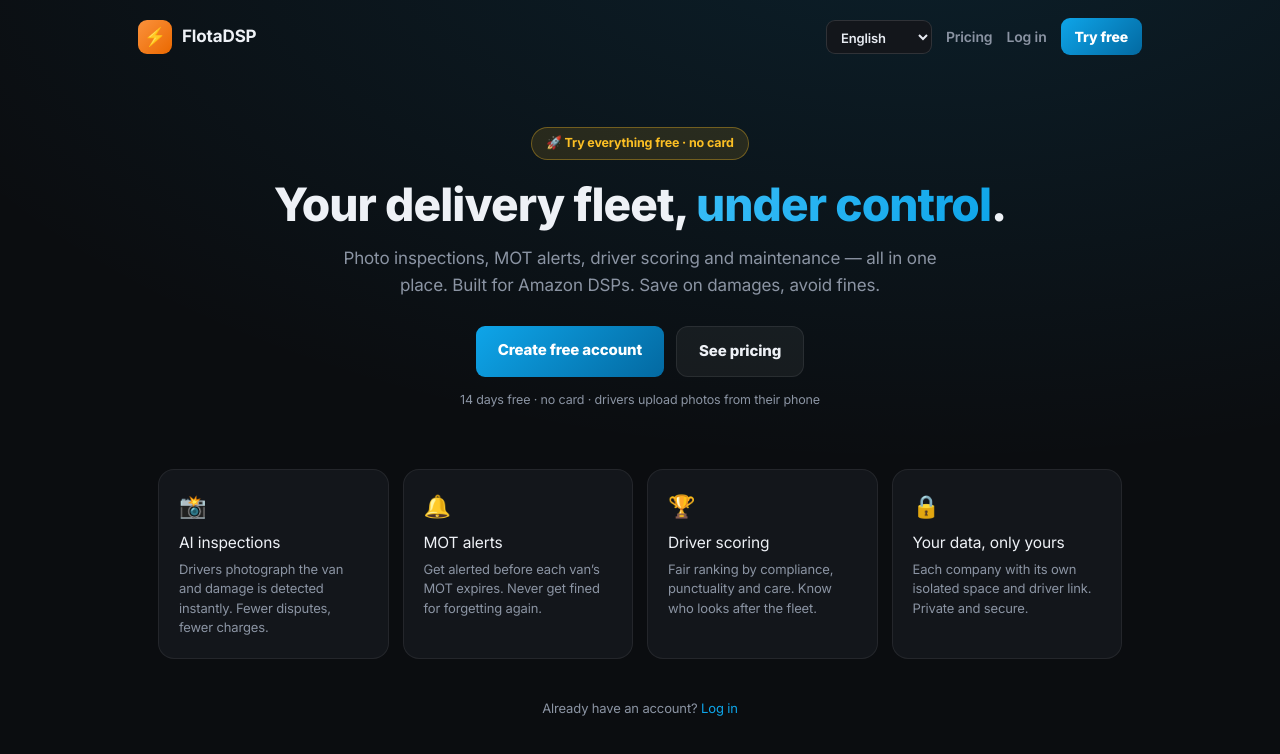
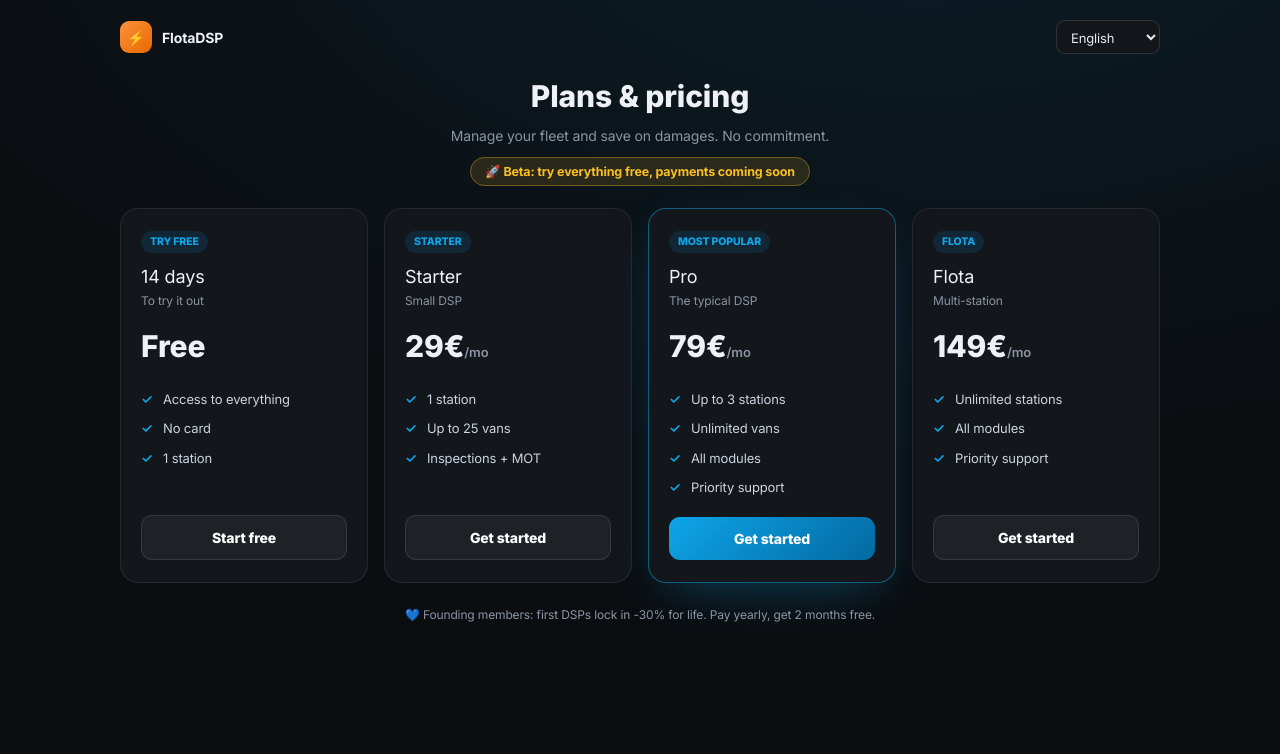
Before and after one commit to oga5furgonetas/flotadsp-backend, a React (Vite) app in the folder frontend-v2/: page /planes in a window 1280 px wide. Shown: the top 754 px of the page. Built offline with nearby package versions, Linux system fonts and the light colour scheme.

Commit message:
App v2: pagina de Planes multidioma (Prueba/Starter/Pro/Flota, socios fundadores, beta). Rutas completas: landing, login, registro, planes, dashboard, conductor. Deploy staging

```diff
--- a/frontend-v2/src/i18n.jsx
+++ b/frontend-v2/src/i18n.jsx
@@ -60,6 +60,31 @@
   'dash.copied':   { es: '¡Copiado!', en: 'Copied!', fr: 'Copié !', de: 'Kopiert!', it: 'Copiato!', pt: 'Copiado!' },
   'dash.recent':   { es: 'Últimas inspecciones', en: 'Recent inspections', fr: 'Inspections récentes', de: 'Letzte Inspektionen', it: 'Ispezioni recenti', pt: 'Inspeções recentes' },
   'dash.empty':    { es: 'Aún no hay datos. Sube tu primera furgoneta o pide a un conductor que suba fotos.', en: 'No data yet. Add your first van or have a driver upload photos.', fr: 'Pas encore de données. Ajoutez votre première camionnette ou demandez à un chauffeur d’envoyer des photos.', de: 'Noch keine Daten. Füge deinen ersten Transporter hinzu oder lass einen Fahrer Fotos hochladen.', it: 'Ancora nessun dato. Aggiungi il primo furgone o fai caricare foto a un autista.', pt: 'Ainda sem dados. Adiciona a tua primeira carrinha ou pede a um motorista para enviar fotos.' },
+
+  'pl.title':   { es: 'Planes y precios', en: 'Plans & pricing', fr: 'Forfaits et tarifs', de: 'Pläne & Preise', it: 'Piani e prezzi', pt: 'Planos e preços' },
+  'pl.sub':     { es: 'Gestiona tu flota y ahorra en daños. Sin permanencia.', en: 'Manage your fleet and save on damages. No commitment.', fr: 'Gérez votre flotte et économisez sur les dommages. Sans engagement.', de: 'Verwalte deine Flotte und spare bei Schäden. Ohne Bindung.', it: 'Gestisci la flotta e risparmia sui danni. Senza vincoli.', pt: 'Gere a tua frota e poupa em danos. Sem fidelização.' },
+  'pl.beta':    { es: 'Beta: prueba todo gratis, los pagos abren pronto', en: 'Beta: try everything free, payments coming soon', fr: 'Bêta : tout gratuit, paiements bientôt', de: 'Beta: alles gratis, Zahlungen bald', it: 'Beta: tutto gratis, pagamenti in arrivo', pt: 'Beta: tudo grátis, pagamentos em breve' },
+  'pl.mo':      { es: '/mes', en: '/mo', fr: '/mois', de: '/Mon.', it: '/mese', pt: '/mês' },
+  'pl.free':    { es: 'Gratis', en: 'Free', fr: 'Gratuit', de: 'Gratis', it: 'Gratis', pt: 'Grátis' },
+  'pl.days':    { es: '14 días', en: '14 days', fr: '14 jours', de: '14 Tage', it: '14 giorni', pt: '14 dias' },
+  'pl.start':   { es: 'Empezar gratis', en: 'Start free', fr: 'Commencer', de: 'Kostenlos starten', it: 'Inizia gratis', pt: 'Começar grátis' },
+  'pl.choose':  { es: 'Empezar', en: 'Get started', fr: 'Choisir', de: 'Loslegen', it: 'Inizia', pt: 'Começar' },
+  'pl.popular': { es: 'Más popular', en: 'Most popular', fr: 'Le plus choisi', de: 'Am beliebtesten', it: 'Più scelto', pt: 'Mais popular' },
+  'pl.who.trial': { es: 'Para probarlo', en: 'To try it out', fr: 'Pour essayer', de: 'Zum Ausprobieren', it: 'Per provare', pt: 'Para experimentar' },
+  'pl.who.s':   { es: 'DSP pequeño', en: 'Small DSP', fr: 'Petit DSP', de: 'Kleiner DSP', it: 'Piccolo DSP', pt: 'DSP pequeno' },
+  'pl.who.p':   { es: 'El DSP típico', en: 'The typical DSP', fr: 'Le DSP type', de: 'Der typische DSP', it: 'Il DSP tipico', pt: 'O DSP típico' },
+  'pl.who.f':   { es: 'Multi-estación', en: 'Multi-station', fr: 'Multi-stations', de: 'Multi-Station', it: 'Multi-stazione', pt: 'Multi-estação' },
+  'pl.feat.all':   { es: 'Acceso a todo', en: 'Access to everything', fr: 'Accès à tout', de: 'Zugang zu allem', it: 'Accesso a tutto', pt: 'Acesso a tudo' },
+  'pl.feat.nocard':{ es: 'Sin tarjeta', en: 'No card', fr: 'Sans carte', de: 'Ohne Karte', it: 'Senza carta', pt: 'Sem cartão' },
+  'pl.feat.1c':    { es: '1 centro', en: '1 station', fr: '1 dépôt', de: '1 Station', it: '1 sede', pt: '1 centro' },
+  'pl.feat.25':    { es: 'Hasta 25 furgonetas', en: 'Up to 25 vans', fr: "Jusqu'à 25 camionnettes", de: 'Bis zu 25 Transporter', it: 'Fino a 25 furgoni', pt: 'Até 25 carrinhas' },
+  'pl.feat.insp':  { es: 'Inspecciones + ITV', en: 'Inspections + MOT', fr: 'Inspections + contrôle technique', de: 'Inspektionen + TÜV', it: 'Ispezioni + revisione', pt: 'Inspeções + inspeção' },
+  'pl.feat.3c':    { es: 'Hasta 3 centros', en: 'Up to 3 stations', fr: "Jusqu'à 3 dépôts", de: 'Bis zu 3 Stationen', it: 'Fino a 3 sedi', pt: 'Até 3 centros' },
+  'pl.feat.unl':   { es: 'Furgonetas ilimitadas', en: 'Unlimited vans', fr: 'Camionnettes illimitées', de: 'Unbegrenzte Transporter', it: 'Furgoni illimitati', pt: 'Carrinhas ilimitadas' },
+  'pl.feat.allm':  { es: 'Todos los módulos', en: 'All modules', fr: 'Tous les modules', de: 'Alle Module', it: 'Tutti i moduli', pt: 'Todos os módulos' },
+  'pl.feat.prio':  { es: 'Soporte prioritario', en: 'Priority support', fr: 'Support prioritaire', de: 'Priorisierter Support', it: 'Supporto prioritario', pt: 'Suporte prioritário' },
+  'pl.feat.unlc':  { es: 'Centros ilimitados', en: 'Unlimited stations', fr: 'Dépôts illimités', de: 'Unbegrenzte Stationen', it: 'Sedi illimitate', pt: 'Centros ilimitados' },
+  'pl.note':    { es: 'Socios fundadores: los primeros DSP fijan -30% de por vida. Paga anual y llévate 2 meses gratis.', en: 'Founding members: first DSPs lock in -30% for life. Pay yearly, get 2 months free.', fr: 'Membres fondateurs : les premiers DSP bénéficient de -30 % à vie. Paiement annuel = 2 mois offerts.', de: 'Gründungsmitglieder: erste DSPs erhalten -30% auf Lebenszeit. Jährlich zahlen = 2 Monate gratis.', it: 'Soci fondatori: i primi DSP bloccano -30% a vita. Paghi annuale = 2 mesi gratis.', pt: 'Sócios fundadores: os primeiros DSPs fixam -30% para sempre. Paga anual e leva 2 meses grátis.' },
 }
 
 const LangCtx = createContext({ lang: 'es', setLang: () => {}, t: (k) => k })
--- a/frontend-v2/src/main.jsx
+++ b/frontend-v2/src/main.jsx
@@ -7,6 +7,7 @@
 import Landing from './pages/Landing'
 import Login from './pages/Login'
 import Registro from './pages/Registro'
+import Planes from './pages/Planes'
 import Dashboard from './pages/Dashboard'
 import DriverPortal from './pages/driver/DriverPortal'
 
@@ -21,6 +22,7 @@
             <Route path="/" element={<Landing />} />
             <Route path="/login" element={<Login />} />
             <Route path="/registro" element={<Registro />} />
+            <Route path="/planes" element={<Planes />} />
             <Route path="/app" element={<Dashboard />} />
             <Route path="/conductor" element={<DriverPortal />} />
             <Route path="/conductor/:slug" element={<DriverPortal />} />
--- /dev/null
+++ b/frontend-v2/src/pages/Planes.jsx
@@ -0,0 +1,53 @@
+import { useT, LANGS } from '../i18n'
+
+export default function Planes() {
+  const { t, lang, setLang } = useT()
+  const plans = [
+    { tag: t('nav.try'), name: t('pl.days'), who: t('pl.who.trial'), price: t('pl.free'), per: '', cta: t('pl.start'), href: '/registro', pop: false,
+      feats: ['pl.feat.all', 'pl.feat.nocard', 'pl.feat.1c'] },
+    { tag: 'Starter', name: 'Starter', who: t('pl.who.s'), price: '29€', per: t('pl.mo'), cta: t('pl.choose'), href: '/registro', pop: false,
+      feats: ['pl.feat.1c', 'pl.feat.25', 'pl.feat.insp'] },
+    { tag: 'Pro ⭐', name: 'Pro', who: t('pl.who.p'), price: '79€', per: t('pl.mo'), cta: t('pl.choose'), href: '/registro', pop: true,
+      feats: ['pl.feat.3c', 'pl.feat.unl', 'pl.feat.allm', 'pl.feat.prio'] },
+    { tag: 'Flota', name: 'Flota', who: t('pl.who.f'), price: '149€', per: t('pl.mo'), cta: t('pl.choose'), href: '/registro', pop: false,
+      feats: ['pl.feat.unlc', 'pl.feat.allm', 'pl.feat.prio'] },
+  ]
+  return (
+    <div style={{ minHeight: '100vh', background: 'radial-gradient(1100px 560px at 72% -12%,rgba(14,165,233,.10),transparent),#0b0d10', color: '#eef1f6', fontFamily: 'Inter,system-ui,sans-serif', padding: '20px 16px 60px' }}>
+      <div style={{ maxWidth: 1040, margin: '0 auto' }}>
+        <nav style={{ display: 'flex', alignItems: 'center', justifyContent: 'space-between', marginBottom: 10 }}>
+          <a href="/" style={{ display: 'flex', alignItems: 'center', gap: 10, textDecoration: 'none', color: '#eef1f6' }}>
+            <div style={{ width: 32, height: 32, borderRadius: 9, background: 'linear-gradient(135deg,#fb923c,#ea6800)', display: 'flex', alignItems: 'center', justifyContent: 'center' }}>⚡</div>
+            <b>FlotaDSP</b>
+          </a>
+          <select value={lang} onChange={(e) => setLang(e.target.value)} style={{ background: '#13161b', color: '#e7ebf2', border: '1px solid rgba(255,255,255,.12)', borderRadius: 9, padding: '7px 10px', fontSize: 13 }}>
+            {Object.entries(LANGS).map(([k, v]) => <option key={k} value={k}>{v}</option>)}
+          </select>
+        </nav>
+
+        <h1 style={{ textAlign: 'center', fontSize: 30, margin: '20px 0 6px', fontWeight: 850 }}>{t('pl.title')}</h1>
+        <p style={{ textAlign: 'center', color: '#8b94a3', margin: '0 0 8px' }}>{t('pl.sub')}</p>
+        <div style={{ textAlign: 'center', margin: '14px 0 26px' }}>
+          <span style={{ background: 'rgba(251,191,36,.12)', border: '1px solid rgba(251,191,36,.35)', color: '#fbbf24', padding: '6px 14px', borderRadius: 99, fontSize: 12.5, fontWeight: 700 }}>🚀 {t('pl.beta')}</span>
+        </div>
+
+        <div style={{ display: 'grid', gridTemplateColumns: 'repeat(auto-fit,minmax(220px,1fr))', gap: 16, alignItems: 'stretch' }}>
+          {plans.map((p, i) => (
+            <div key={i} style={{ background: '#13161b', border: p.pop ? '1px solid rgba(14,165,233,.5)' : '1px solid rgba(255,255,255,.08)', borderRadius: 18, padding: '22px 20px', display: 'flex', flexDirection: 'column', boxShadow: p.pop ? '0 18px 50px -20px rgba(14,165,233,.4)' : 'none' }}>
+              <span style={{ alignSelf: 'flex-start', fontSize: 10.5, fontWeight: 800, color: '#0ea5e9', background: 'rgba(14,165,233,.12)', padding: '3px 9px', borderRadius: 99, marginBottom: 10, textTransform: 'uppercase' }}>{p.pop ? t('pl.popular') : p.tag}</span>
+              <h3 style={{ margin: '0 0 2px', fontSize: 18 }}>{p.name}</h3>
+              <p style={{ color: '#8b94a3', fontSize: 12, margin: '0 0 14px', minHeight: 18 }}>{p.who}</p>
+              <div style={{ fontSize: 30, fontWeight: 850, marginBottom: 2 }}>{p.price}<span style={{ fontSize: 13, color: '#8b94a3', fontWeight: 600 }}>{p.per}</span></div>
+              <ul style={{ listStyle: 'none', padding: 0, margin: '14px 0', flex: 1 }}>
+                {p.feats.map((f, j) => <li key={j} style={{ fontSize: 13, color: '#cbd3e0', padding: '5px 0 5px 22px', position: 'relative' }}><span style={{ position: 'absolute', left: 0, color: '#0ea5e9', fontWeight: 800 }}>✓</span>{t(f)}</li>)}
+              </ul>
+              <a href={p.href} style={{ display: 'block', textAlign: 'center', padding: 11, borderRadius: 11, fontWeight: 800, fontSize: 14, textDecoration: 'none', background: p.pop ? 'linear-gradient(135deg,#0ea5e9,#0369a1)' : 'rgba(255,255,255,.05)', color: '#fff', border: p.pop ? 'none' : '1px solid rgba(255,255,255,.1)' }}>{p.cta}</a>
+            </div>
+          ))}
+        </div>
+
+        <p style={{ textAlign: 'center', color: '#8b94a3', fontSize: 12, margin: '22px auto 0', maxWidth: 620, lineHeight: 1.6 }}>💙 {t('pl.note')}</p>
+      </div>
+    </div>
+  )
+}
```
Also changed, not shown: 5 other files (tests, documents, lock files or other folders).
